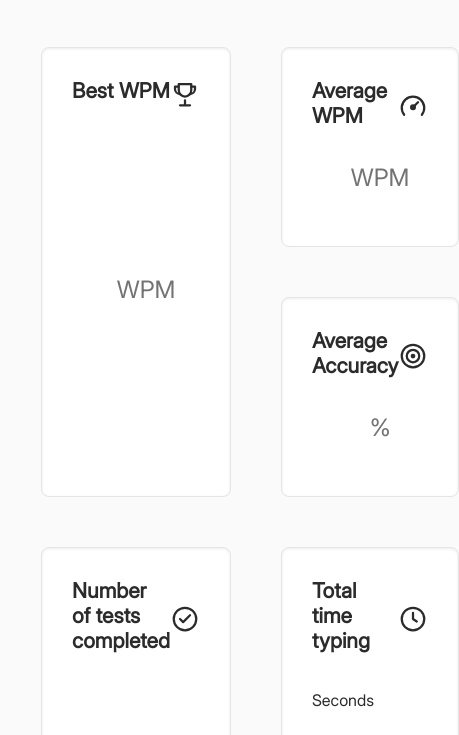
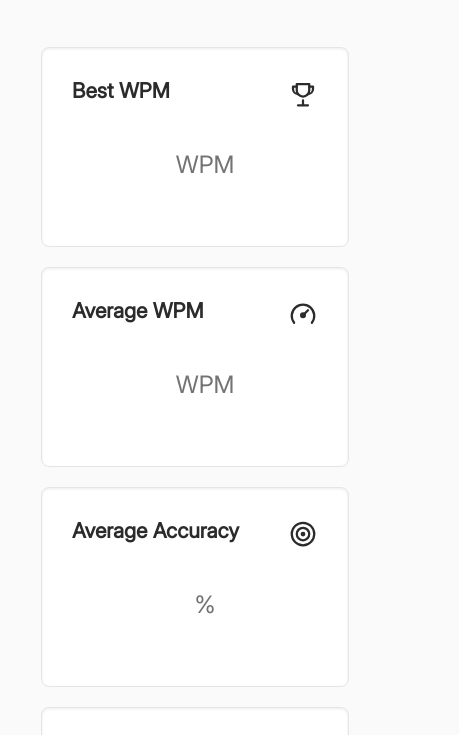
Before and after one commit to Rui-S13/Tittle-Typing-Test, a website with bundled scripts: page stats.html in a window 390 px wide. Shown: the part 87-822 px from the top of the page, 459 px wide, since content can reach past the window. Built offline with nearby package versions, Linux system fonts and the light colour scheme.

Commit message:
Feat: allow the responsivness of the stats page

```diff
--- a/stats.css
+++ b/stats.css
@@ -1,6 +1,7 @@
 main {
     display: flex;
     flex-direction: column;
+    gap: 50px;
 }
 
 h3 {
@@ -116,6 +117,13 @@ h3 {
     font-weight: var(--font-weight-light);
 }
 
+.time-unit {
+    color: var(--muted-color);
+
+    font-size: 1rem;
+    font-weight: var(--font-weight-light);
+}
+
 .time-unit[hidden] {
     display: none;
 }
@@ -130,3 +138,15 @@ h3 {
     width: 100% !important;
     height: 100% !important;
 }
+
+@media (max-width: 975px) {
+    main {
+        gap: 20px;
+    }
+
+    #stat-cards {
+        display: flex;
+        flex-direction: column;
+        gap: 20px;
+    }
+}
```
